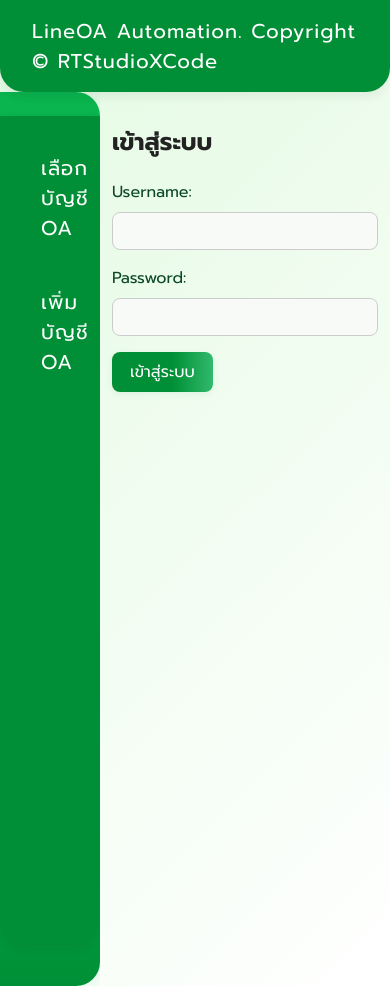
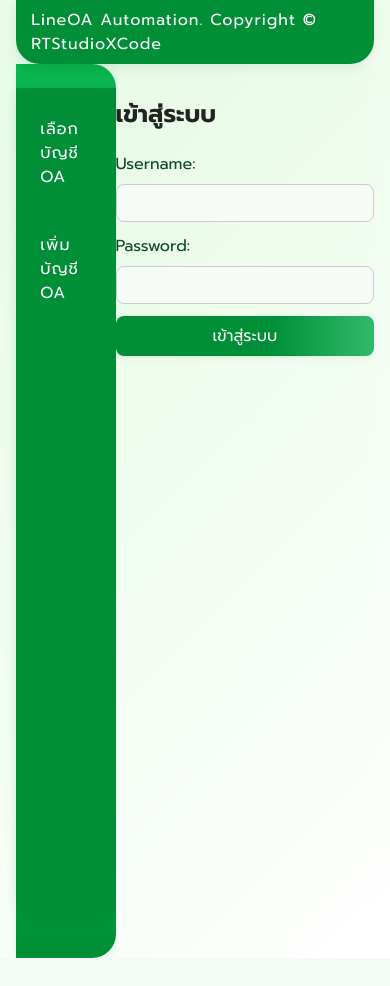
Before and after one commit to RTStudioxDev/lineoa_automationsoft, a Flask app: page /login in a window 390 px wide. After the commit the page ends 958 px from the top, so only its background shows below. Run offline with Flask 2, Linux system fonts and the light colour scheme.

Commit message:
Update CSS

```diff
--- a/static/style.css
+++ b/static/style.css
@@ -994,3 +994,67 @@ input[type="file"].d-none { display: none; }
     background: linear-gradient(90deg,#ff9898 0%, #fa6161 100%);
     color: #fff;
 }
+
+/* ===== Responsive สำหรับมือถือ ===== */
+@media (max-width: 768px) {
+  body {
+    padding: 0 4vw;
+    font-size: 1rem;
+  }
+
+  nav,
+  .navbar {
+    flex-direction: column;
+    align-items: flex-start;
+    padding: 8px 4vw;
+    font-size: 1rem;
+  }
+
+  .content,
+  .container {
+    padding: 12px 0 12px 0;
+    max-width: 100vw;
+  }
+
+  table {
+    font-size: 0.95em;
+    overflow-x: auto;
+    display: block;
+    width: 100%;
+  }
+
+  .form-group,
+  .form-control,
+  input,
+  select,
+  button {
+    font-size: 1em;
+    width: 100%;
+    margin-bottom: 12px;
+  }
+
+  .btn,
+  .button {
+    width: 100%;
+    font-size: 1.05em;
+    padding: 10px 0;
+    margin-bottom: 12px;
+  }
+
+  /* ซ่อน column ที่ไม่สำคัญในมือถือ (ถ้ามี) */
+  th.hide-mobile,
+  td.hide-mobile {
+    display: none;
+  }
+}
+
+/* สำหรับหน้าจอเล็กมาก */
+@media (max-width: 480px) {
+  .logo {
+    width: 110px;
+    height: auto;
+  }
+  .navbar-brand {
+    font-size: 1em;
+  }
+}
--- a/templates/base.html
+++ b/templates/base.html
@@ -3,6 +3,7 @@
 <head>
     <meta charset="UTF-8">
     <title>Line Automationsoft @RTStudioXCode</title>
+    <meta name="viewport" content="width=device-width, initial-scale=1">
     <link rel="stylesheet" href="{{ url_for('static', filename='style.css') }}">
     <link rel="icon" type="image/png" sizes="16x16" href="{{ url_for('static', filename='favicon-16x16.png') }}">
     <link rel="icon" type="image/png" sizes="32x32" href="{{ url_for('static', filename='favicon-32x32.png') }}">
```
